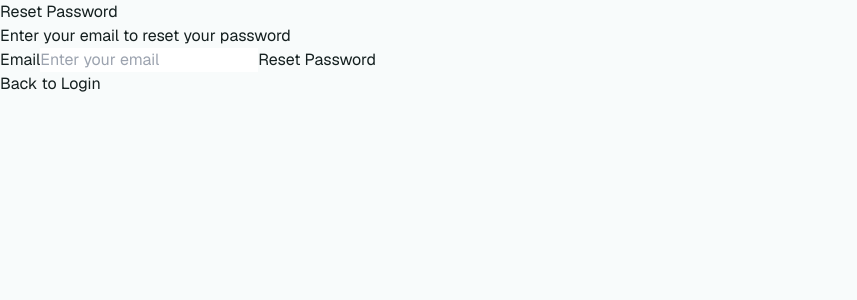
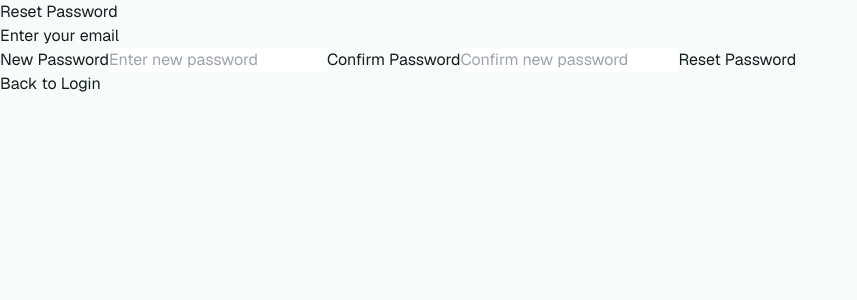
Before and after one commit to jasonkhoo05/Marketplace-Platform, a Next.js app in the folder nexmart/: page /reset-password in a window 1280 px wide. Shown: the top 300 px of the page, without its empty margins (0-857 px from the left). Built offline with nearby package versions, Linux system fonts and the light colour scheme.

Commit message:
refactor: modified reset password function #frontend

```diff
--- a/nexmart/app/reset-password/page.tsx
+++ b/nexmart/app/reset-password/page.tsx
@@ -8,15 +8,35 @@ import { createClient } from "@/lib/supabase/client";
 import "./login.css";
 
 export default function ResetPasswordPage() {
-    const [email, setEmail] = useState("");
     const [password, setPassword] = useState("");
+    const [confirm, setConfirm] = useState("");
     const [error, setError] = useState("");
-    const [success, setSuccess] = useState("");
+    const [isLoading, setIsLoading] = useState(false);
+
+    const router = useRouter();
 
     const handleSubmit = async (e: React.FormEvent) => {
         e.preventDefault();
         setError("");
-        setSuccess("");
+
+        if (password !== confirm) {
+            setError("Passwords do not match.");
+            return;
+        }
+
+        setIsLoading(true);
+
+        const supabase = createClient();
+
+        const { error } = await supabase.auth.updateUser({ password });
+
+        if (error) {
+            setError(error.message);
+        } else {
+            router.push("/login");
+        }
+
+        setIsLoading(false);
     };
 
     return (
@@ -24,11 +44,29 @@ export default function ResetPasswordPage() {
             <div className="rightPanel">
                 <div className="formBox">
                     <h2>Reset Password</h2>
-                    <p className="subtitle">Enter your email to reset your password</p>
-                    <form>
-                        <label>Email</label>
-                        <input type="email" placeholder="Enter your email" />
-                        <button type="submit" className="signinButton">Reset Password</button>
+                    <p className="subtitle">Enter your email</p>
+                    <form onSubmit={handleSubmit}>
+                        <label>New Password</label>
+                        <input
+                            type="password"
+                            placeholder="Enter new password"
+                            value={password}
+                            onChange={(e) => setPassword(e.target.value)}
+                            required
+                            minLength={6}
+                        />
+                        <label>Confirm Password</label>
+                        <input
+                            type="password"
+                            placeholder="Confirm new password"
+                            value={confirm}
+                            onChange={(e) => setConfirm(e.target.value)}
+                            required
+                        />
+                        {error && <p style={{ color: "red", fontSize: "13px" }}>{error}</p>}
+                        <button type="submit" className="signinButton" disabled={isLoading}>
+                            {isLoading ? "Updating..." : "Reset Password"}
+                        </button>
                     </form>
                     <div className="links">
                         <Link href="/login">Back to Login</Link>
```
